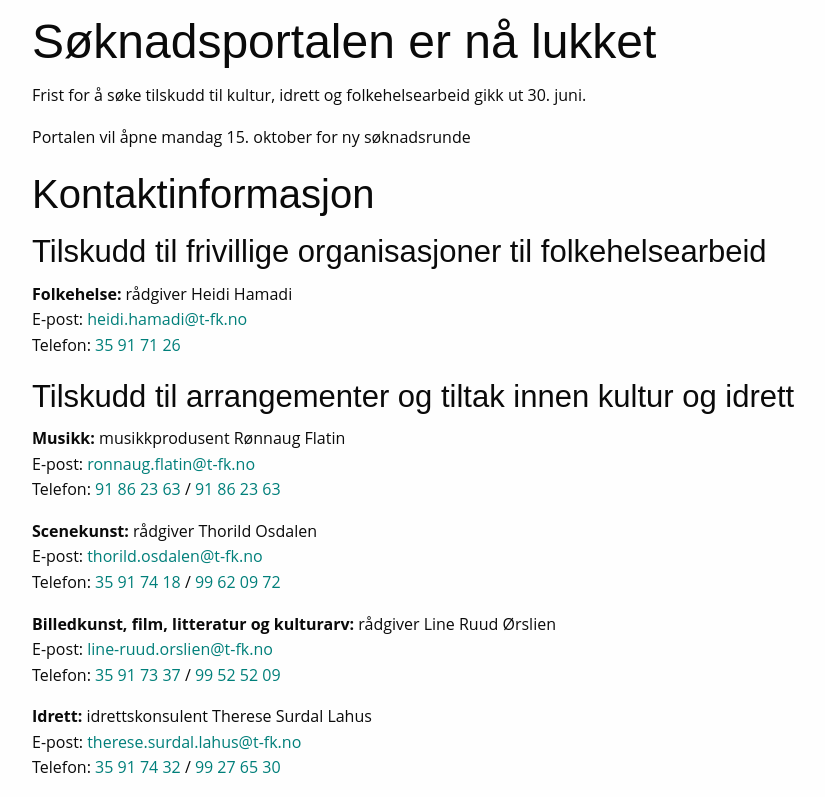
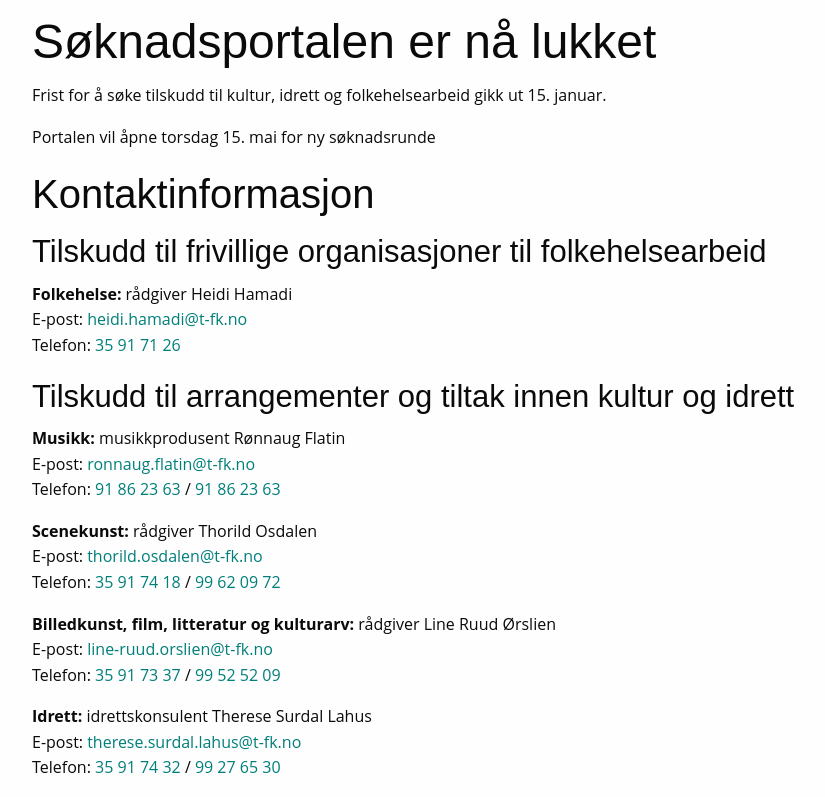
Before and after one commit to telemark/tmp.tilskudd.t-fk.no, a website: page public/index.html in a window 1280 px wide. Shown: the part 76-873 px from the top of the page, without its empty margins (8-833 px from the left). Drawn offline with Linux system fonts and the light colour scheme.

Commit message:
Changes text (patch)

```diff
--- a/public/index.html
+++ b/public/index.html
@@ -23,8 +23,8 @@
     </div>
     <h1>Søknadsportalen er nå lukket</h1>
     <div>
-        <p>Frist for å søke tilskudd til kultur, idrett og folkehelsearbeid gikk ut 30. juni.</p>
-        <p>Portalen vil åpne mandag 15. oktober for ny søknadsrunde</p>
+        <p>Frist for å søke tilskudd til kultur, idrett og folkehelsearbeid gikk ut 15. januar.</p>
+        <p>Portalen vil åpne torsdag 15. mai for ny søknadsrunde</p>
     </div>
     <h2>Kontaktinformasjon</h2>
     <div>
```
Also changed, not shown: README.md.
